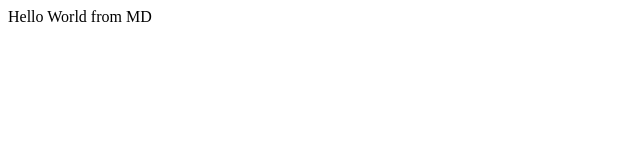
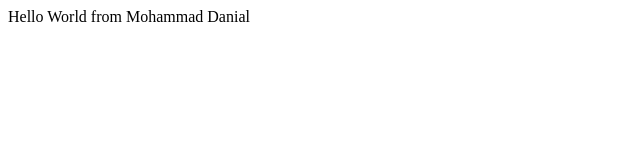
Before and after one commit to mohammaddanial2017/bootcamp2020, a plain HTML site: page index.html in a window 1280 px wide. Shown: the whole page, without its empty margins (0-640 px from the left). Drawn offline with Linux system fonts and the light colour scheme.

Commit message:
Updated name in index.html

```diff
--- a/index.html
+++ b/index.html
@@ -4,6 +4,6 @@
     <title>First Example</title>
 </head>
 <body>
-    Hello World from MD
+    Hello World from Mohammad Danial
 </body>
 </html>
```
